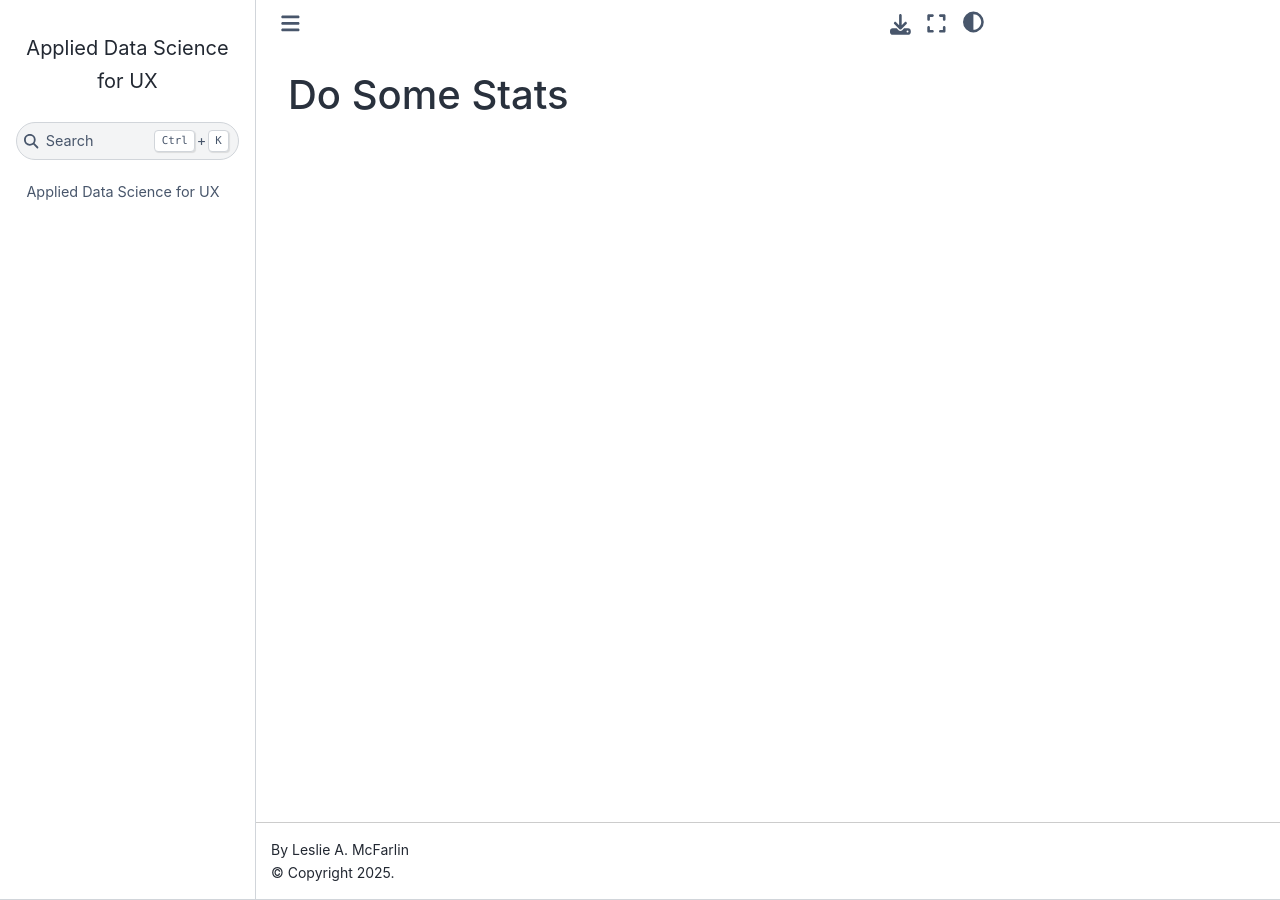
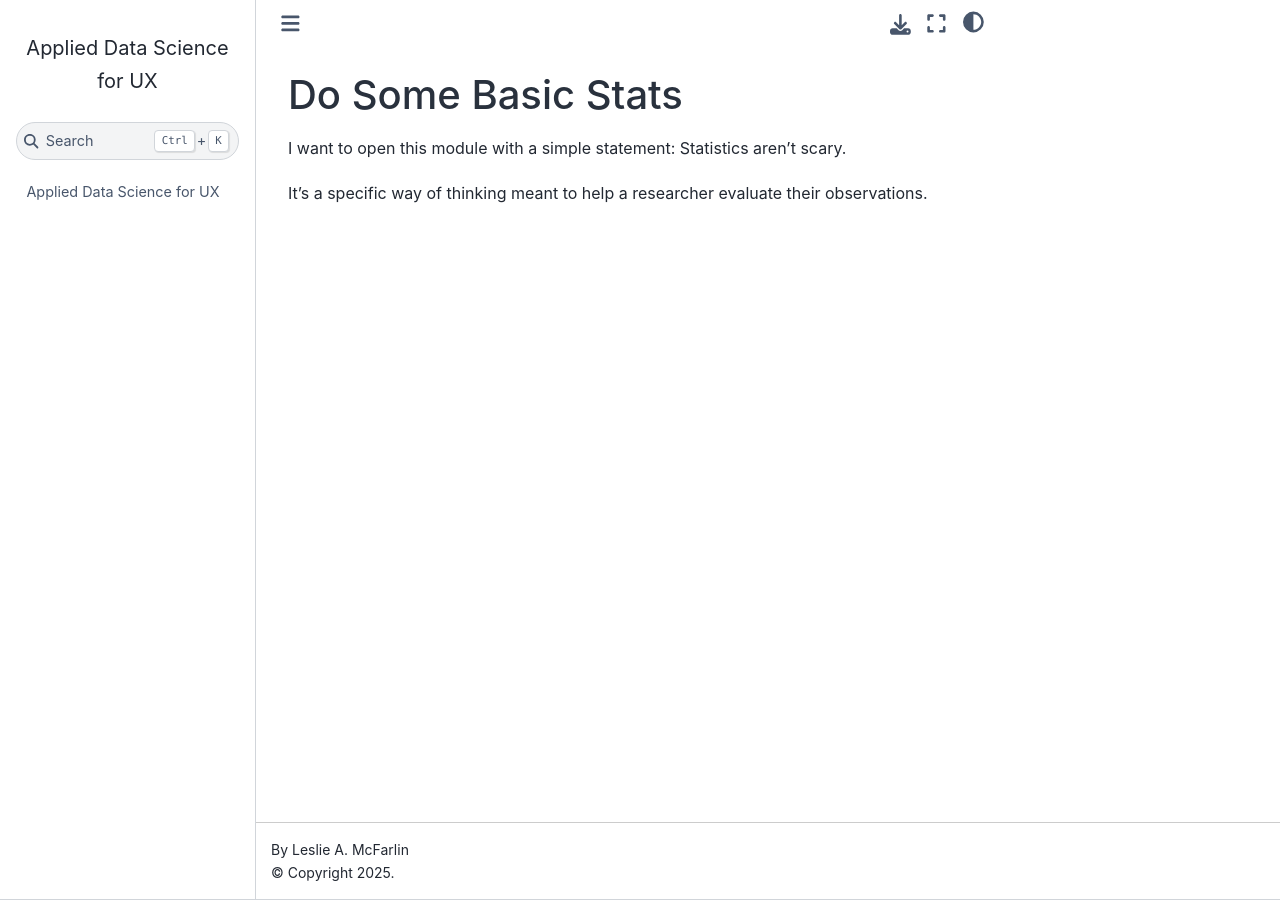
Before and after one commit to lammypi/Applied-Data-Science-for-UX, a Jupyter Book: the page built from module02/readme.md, in a window 1280 px wide. Built offline with Jupyter Book 1.0.4 settings and Sphinx 7.4.7 and the Sphinx Book theme 1.1.4, drawn with Linux system fonts in a browser that asks for light colours; pages that are not in the unit, such as notebooks, are missing from menus.

Commit message:
Update readme.md

```diff
--- a/module02/readme.md
+++ b/module02/readme.md
@@ -1 +1,5 @@
-# Do Some Stats
+# Do Some Basic Stats
+
+I want to open this module with a simple statement: Statistics aren't scary.
+
+It's a specific way of thinking meant to help a researcher evaluate their observations.
```
